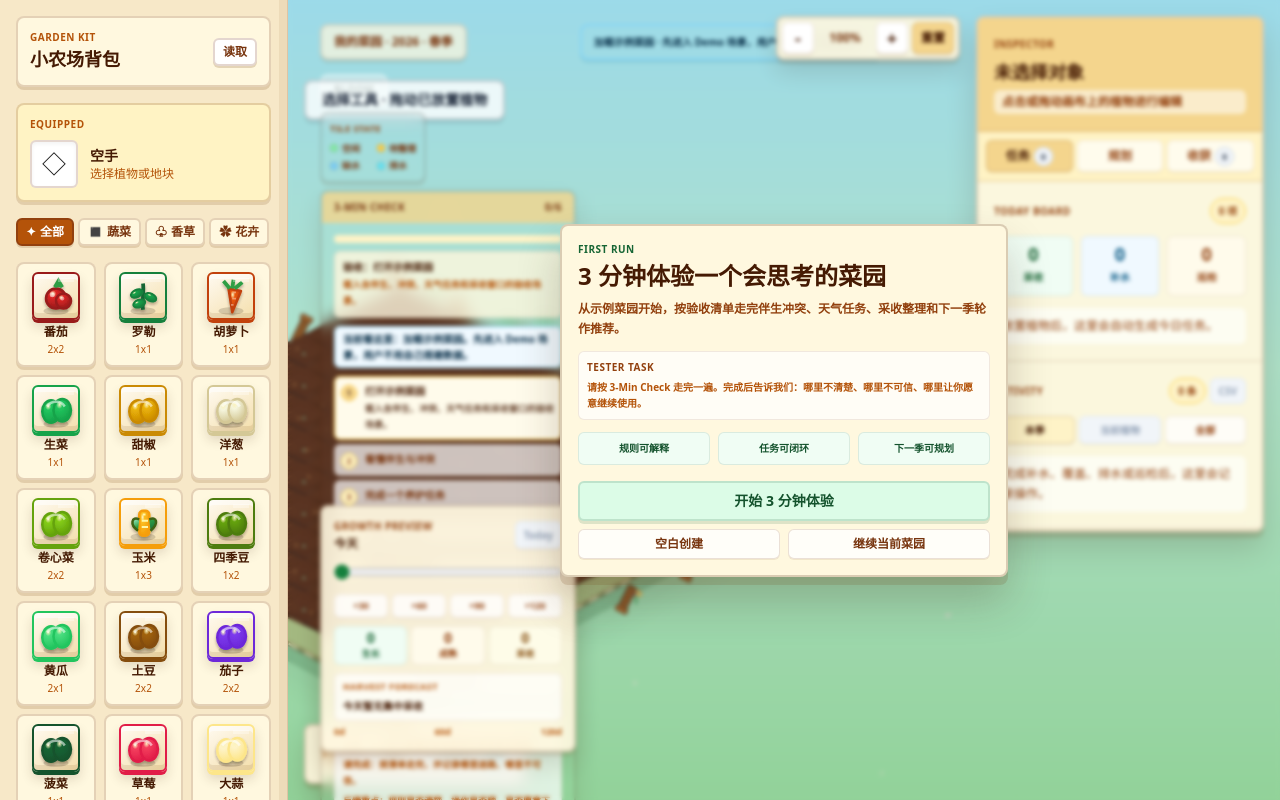
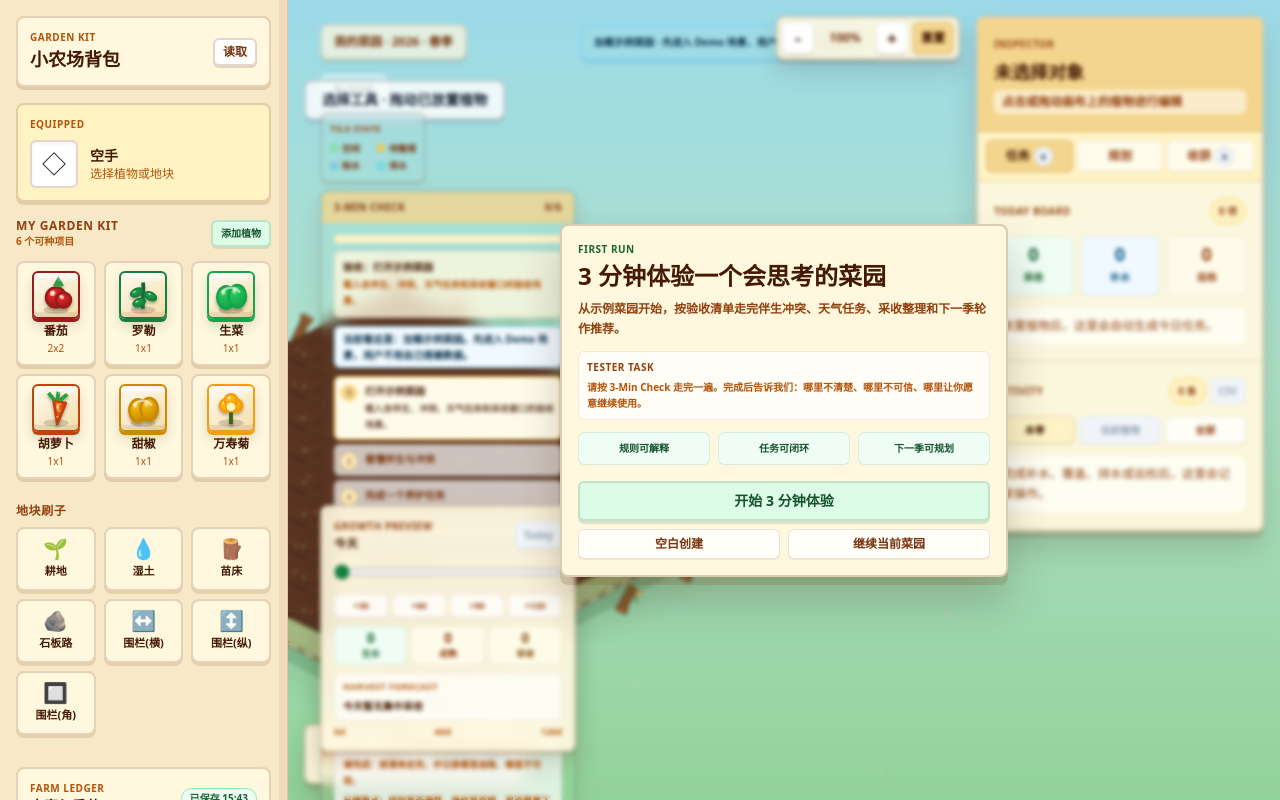
Before and after one commit to sihuayin/small-farm, a Next.js app in the folder apps/web/: page /planner in a window 1280 px wide. Built offline with nearby package versions, Linux system fonts and the light colour scheme.

Commit message:
Add selectable garden kit library

```diff
--- a/apps/web/components/planner/PlannerToolbar.tsx
+++ b/apps/web/components/planner/PlannerToolbar.tsx
@@ -230,7 +230,24 @@
   onExportPlan,
   onImportPlan
 }: PlannerToolbarProps) {
+  const defaultKitPlantIds = ['tomato', 'basil', 'lettuce', 'carrot', 'pepper', 'marigold'];
+  const [kitPlantIds, setKitPlantIds] = useState<string[]>(() => {
+    if (typeof window === 'undefined') return defaultKitPlantIds;
+    try {
+      const raw = window.localStorage.getItem('small-farm:garden-kit-plants:v1');
+      const parsed = raw ? JSON.parse(raw) : null;
+      if (Array.isArray(parsed) && parsed.every(item => typeof item === 'string')) {
+        const valid = parsed.filter(id => plants.some(plant => plant.id === id));
+        return valid.length > 0 ? valid : defaultKitPlantIds;
+      }
+    } catch {
+      return defaultKitPlantIds;
+    }
+    return defaultKitPlantIds;
+  });
+  const [showPlantLibrary, setShowPlantLibrary] = useState(false);
   const [activeCategory, setActiveCategory] = useState<string>('all');
+  const [librarySearch, setLibrarySearch] = useState('');
   const [selectionPulse, setSelectionPulse] = useState(0);
   const categoryTabs = [
     { id: 'all', label: '全部', icon: '✦' },
@@ -239,10 +256,37 @@
     { id: 'flower', label: '花卉', icon: '✿' },
     { id: 'fruit', label: '果物', icon: '◆' }
   ];
-  const filteredPlants = useMemo(() => {
-    if (activeCategory === 'all') return plants;
-    return plants.filter(plant => plant.category === activeCategory);
-  }, [activeCategory]);
+  const kitPlants = useMemo(() => kitPlantIds
+    .map(id => plants.find(plant => plant.id === id))
+    .filter((plant): plant is (typeof plants)[number] => Boolean(plant)), [kitPlantIds]);
+  const libraryPlants = useMemo(() => {
+    const query = librarySearch.trim().toLowerCase();
+    return plants.filter(plant => {
+      const matchesCategory = activeCategory === 'all' || plant.category === activeCategory;
+      const matchesSearch = !query
+        || plant.naming.zh.toLowerCase().includes(query)
+        || plant.naming.en.toLowerCase().includes(query)
+        || plant.id.toLowerCase().includes(query);
+      return matchesCategory && matchesSearch;
+    });
+  }, [activeCategory, librarySearch]);
+  const saveKitPlantIds = (nextIds: string[]) => {
+    setKitPlantIds(nextIds);
+    if (typeof window !== 'undefined') {
+      window.localStorage.setItem('small-farm:garden-kit-plants:v1', JSON.stringify(nextIds));
+    }
+  };
+  const addPlantToKit = (plantId: string) => {
+    if (kitPlantIds.includes(plantId)) return;
+    saveKitPlantIds([...kitPlantIds, plantId]);
+  };
+  const removePlantFromKit = (plantId: string) => {
+    const nextIds = kitPlantIds.filter(id => id !== plantId);
+    saveKitPlantIds(nextIds.length > 0 ? nextIds : defaultKitPlantIds);
+    if (activeToolId === plantId) {
+      onSelectPlant(plantId);
+    }
+  };
   const selectedPlant = plants.find(plant => plant.id === activeToolId);
   const selectedTile = tiles.find(tile => tile.id === activeTileId);
   const bumpSelection = () => setSelectionPulse((value) => value + 1);
@@ -283,7 +327,131 @@
           </div>
         </div>
 
-        <div className="mt-4 flex gap-1 overflow-x-auto pb-1">
+        <div className="mt-4 flex items-center justify-between gap-2">
+          <div>
+            <h3 className="text-xs font-black uppercase tracking-wider text-amber-800">My Garden Kit</h3>
+            <div className="text-[10px] font-bold text-amber-700">{kitPlants.length} 个可种项目</div>
+          </div>
+          <button
+            type="button"
+            onClick={() => setShowPlantLibrary(true)}
+            className="rounded-md border-2 border-green-900/15 bg-green-100 px-2 py-1 text-[10px] font-black text-green-900 shadow-[0_2px_0_rgba(22,101,52,0.12)] hover:bg-green-200"
+          >
+            添加植物
+          </button>
+        </div>
+
+        <div className="mt-3 grid grid-cols-3 gap-2">
+          {kitPlants.map(plant => (
+            <div key={plant.id} className="group relative">
+              <button
+                onClick={() => {
+                  bumpSelection();
+                  onSelectPlant(plant.id);
+                }}
+                className={`
+                  min-h-[72px] w-full rounded-lg border-2 p-2 text-center shadow-[0_3px_0_rgba(120,72,24,0.16)] transition-all
+                  hover:-translate-y-0.5 active:translate-y-0
+                  ${activeToolId === plant.id
+                    ? 'border-amber-800 bg-[#ffe08a] ring-2 ring-amber-300'
+                    : 'border-amber-900/20 bg-[#fff8df] hover:border-amber-700 hover:bg-white'}
+                `}
+              >
+                <PlantToken plant={plant} />
+                <div className="mt-1 truncate text-xs font-bold text-amber-950">{plant.naming.zh}</div>
+                <div className="mt-0.5 text-[10px] font-medium text-amber-700">
+                  {plant.dimensions.grid_span_x}x{plant.dimensions.grid_span_y}
+                </div>
+              </button>
+              {kitPlants.length > 1 && (
+                <button
+                  type="button"
+                  onClick={() => removePlantFromKit(plant.id)}
+                  className="absolute -right-1 -top-1 hidden h-5 w-5 rounded-full border border-amber-900/20 bg-white text-[10px] font-black text-amber-900 shadow-[0_1px_0_rgba(120,72,24,0.14)] group-hover:block"
+                  title={`从工具箱移除${plant.naming.zh}`}
+                  aria-label={`从工具箱移除${plant.naming.zh}`}
+                >
+                  x
+                </button>
+              )}
+            </div>
+          ))}
+        </div>
+
+        {showPlantLibrary && (
+          <div className="fixed inset-0 z-40 flex items-center justify-center bg-emerald-950/28 px-4 backdrop-blur-[2px]">
+            <div className="max-h-[86vh] w-full max-w-2xl overflow-hidden rounded-lg border-2 border-amber-950/20 bg-[#fff8df] shadow-[0_8px_0_rgba(120,72,24,0.16),0_24px_44px_rgba(61,40,20,0.24)]">
+              <div className="flex items-center justify-between gap-3 border-b-2 border-amber-900/10 bg-[#f4d58d]/70 px-4 py-3">
+                <div>
+                  <div className="text-[10px] font-black uppercase tracking-wider text-amber-800">Plant Library</div>
+                  <div className="text-lg font-black text-amber-950">选择要加入工具箱的植物</div>
+                </div>
+                <button
+                  type="button"
+                  onClick={() => setShowPlantLibrary(false)}
+                  className="h-8 w-8 rounded-md border border-amber-900/15 bg-white text-sm font-black text-amber-900 shadow-[0_2px_0_rgba(120,72,24,0.12)] hover:bg-amber-50"
+                  aria-label="关闭植物库"
+                >
+                  x
+                </button>
+              </div>
+              <div className="border-b border-amber-900/10 p-3">
+                <input
+                  value={librarySearch}
+                  onChange={(event) => setLibrarySearch(event.target.value)}
+                  placeholder="搜索番茄、Basil、flower..."
+                  className="w-full rounded-md border border-amber-900/20 bg-white px-3 py-2 text-sm font-bold text-amber-950 outline-none focus:border-green-600"
+                />
+                <div className="mt-2 flex gap-1 overflow-x-auto pb-1">
+                  {categoryTabs.map(tab => (
+                    <button
+                      key={tab.id}
+                      onClick={() => setActiveCategory(tab.id)}
+                      className={`shrink-0 rounded-md border-2 px-2 py-1 text-xs font-bold shadow-[0_2px_0_rgba(120,72,24,0.16)] transition ${
+                        activeCategory === tab.id
+                          ? 'border-amber-800 bg-amber-700 text-white'
+                          : 'border-amber-900/20 bg-[#fff8df] text-amber-900 hover:bg-white'
+                      }`}
+                    >
+                      <span className="mr-1">{tab.icon}</span>{tab.label}
+                    </button>
+                  ))}
+                </div>
+              </div>
+              <div className="max-h-[52vh] overflow-y-auto p-3">
+                <div className="grid grid-cols-2 gap-2">
+                  {libraryPlants.map(plant => {
+                    const inKit = kitPlantIds.includes(plant.id);
+                    return (
+                      <div key={plant.id} className="rounded-md border border-amber-900/10 bg-white/70 p-2">
+                        <div className="flex items-center gap-2">
+                          <PlantToken plant={plant} size="sm" />
+                          <div className="min-w-0 flex-1">
+                            <div className="truncate text-sm font-black text-amber-950">{plant.naming.zh}</div>
+                            <div className="truncate text-[10px] font-bold text-amber-700">{plant.naming.en} · {plant.dimensions.grid_span_x}x{plant.dimensions.grid_span_y}</div>
+                          </div>
+                          <button
+                            type="button"
+                            disabled={inKit}
+                            onClick={() => addPlantToKit(plant.id)}
+                            className="rounded-md border border-green-900/15 bg-green-100 px-2 py-1 text-[10px] font-black text-green-900 hover:bg-green-200 disabled:border-slate-200 disabled:bg-slate-100 disabled:text-slate-500"
+                          >
+                            {inKit ? '已加入' : '加入'}
+                          </button>
+                        </div>
+                      </div>
+                    );
+                  })}
+                </div>
+                <div className="mt-3 rounded-md border border-dashed border-amber-400 bg-amber-50 px-3 py-2 text-[10px] font-black leading-4 text-amber-900">
+                  自定义植物即将支持：后续可补充名称、占地、成熟天数、需水和轮作分组。
+                </div>
+              </div>
+            </div>
+          </div>
+        )}
+
+        <div className="mt-4 hidden gap-1 overflow-x-auto pb-1">
           {categoryTabs.map(tab => (
             <button
               key={tab.id}
@@ -299,8 +467,8 @@
           ))}
         </div>
 
-        <div className="mt-3 grid grid-cols-3 gap-2">
-          {filteredPlants.map(plant => (
+        <div className="mt-3 hidden grid-cols-3 gap-2">
+          {libraryPlants.map(plant => (
             <button
               key={plant.id}
               onClick={() => {
```
